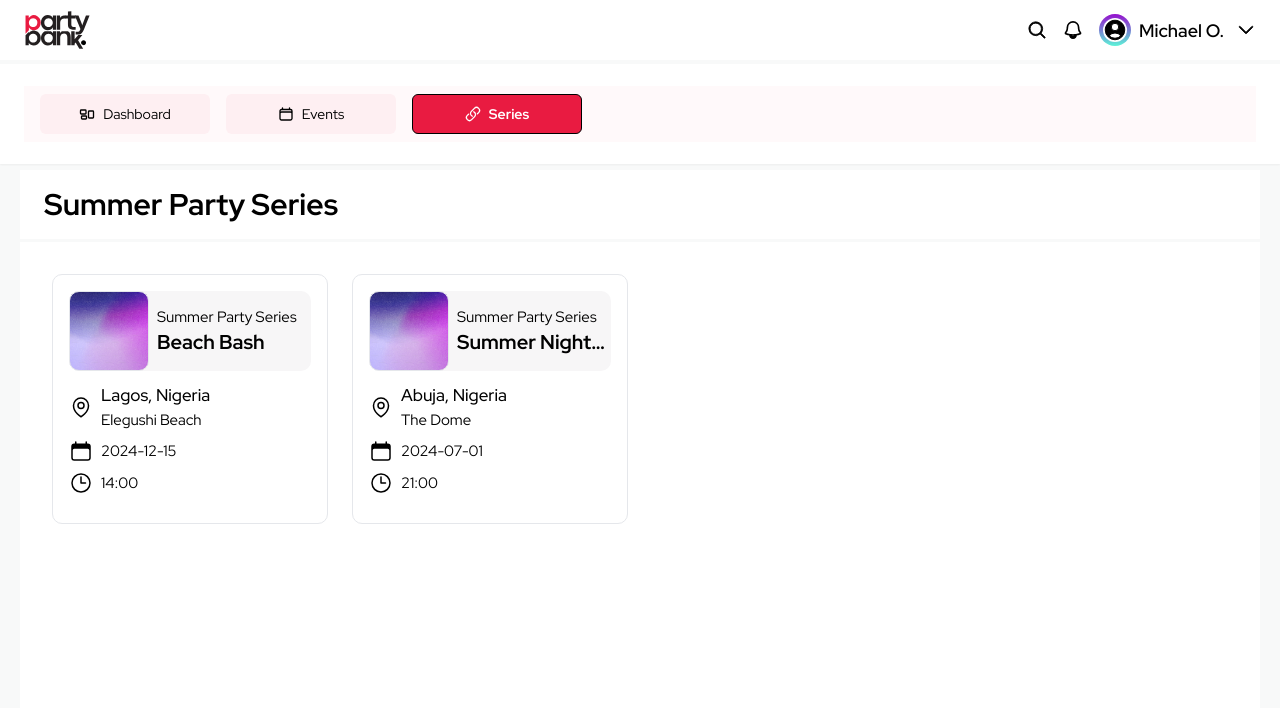
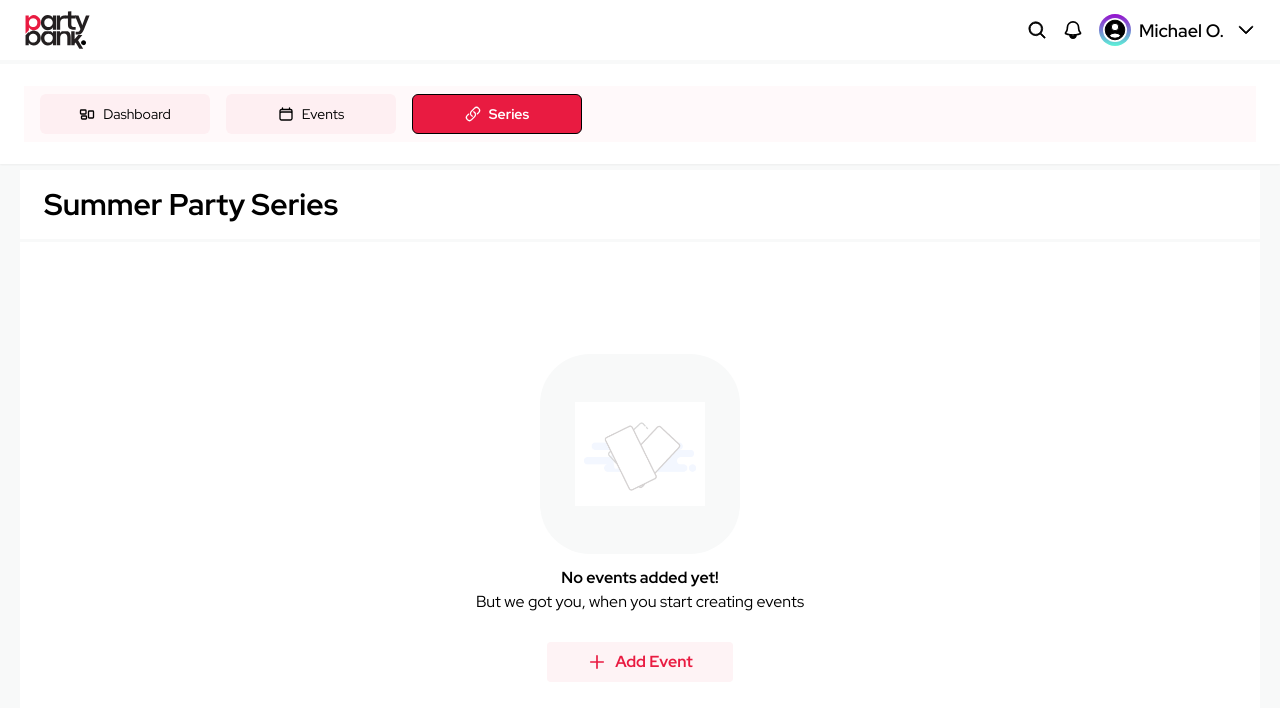
Before and after one commit to dejmartins/partybank-organizer, a Next.js app: page /dashboard/series/series_001/events in a window 1280 px wide. Shown: the top 708 px of the page. Built offline with nearby package versions, Linux system fonts and the light colour scheme.

Commit message:
series: added add-event button beneath empty state

```diff
--- a/app/dashboard/events/page.tsx
+++ b/app/dashboard/events/page.tsx
@@ -73,12 +73,12 @@ export default function Page() {
               </div>
             ))}
             <div className={`${statusFilter === 'upcoming' ? 'block' : 'hidden'}`}>
-              <AddMore mainText="New Event" subText="Create events to create more memories" />
+              <AddMore href="/" mainText="New Event" subText="Create events to create more memories" />
             </div>
           </div>
         ) : (
           <div className="md:mt-20">
-            <EmptyState />
+            <EmptyState title="No records yet!" />
           </div>
         )}
       </div>
--- a/app/dashboard/page.tsx
+++ b/app/dashboard/page.tsx
@@ -12,7 +12,7 @@ export default async function Page() {
             </div>
 
             <div className="md:mt-20 p-6 lg:p-8">
-                <EmptyState />
+                <EmptyState title="No records yet!" />
             </div>
         </main>
     )
--- a/app/dashboard/series/[id]/events/page.tsx
+++ b/app/dashboard/series/[id]/events/page.tsx
@@ -1,7 +1,9 @@
 'use client'
 
 import { series } from "@/app/lib/placeholder-data";
+import EmptyState from "@/app/ui/dashboard/empty-state";
 import Card from "@/app/ui/events/card";
+import { PlusIcon } from "@heroicons/react/24/outline";
 import { usePathname } from "next/navigation";
 
 export default function Page() {
@@ -36,7 +38,14 @@ export default function Page() {
                         ))}
                     </div>
                 ) : (
-                    <p>No events found for this series.</p>
+                    <div className="md:mt-20 flex flex-col items-center">
+                        <EmptyState title="No events added yet!" />
+
+                        <button className="flex items-center justify-center gap-2 bg-[#E91B410D] text-[var(--pb-c-red)] font-[700] mt-7 rounded-[4px] w-[186px] py-2 cursor-pointer">
+                            <PlusIcon className="w-5 stroke-[2px]" />
+                            Add Event
+                        </button>
+                    </div>
                 )}
             </div>
         </main>
--- a/app/dashboard/series/page.tsx
+++ b/app/dashboard/series/page.tsx
@@ -32,7 +32,7 @@ export default async function Page() {
                     </div>
                 ) : (
                     <div className="md:mt-20">
-                        <EmptyState />
+                        <EmptyState title="No records yet!" />
                     </div>
                 )}
             </div>
--- a/app/lib/placeholder-data.ts
+++ b/app/lib/placeholder-data.ts
@@ -5,34 +5,34 @@ export const series = [
     "description": "A collection of the hottest summer parties and events in the city.",
     "image_url": "https://res.cloudinary.com/drddoxnsi/image/upload/v1720742531/PARTYBANK/rave_cmqhw8.png",
     "events": [
-      {
-        "id": "event_001",
-        "name": "Beach Bash",
-        "location": {
-          "city": "Lagos",
-          "state": "Lagos State",
-          "country": "Nigeria"
-        },
-        "venue": "Elegushi Beach",
-        "date": "2024-12-15",
-        "startTime": "14:00",
-        "image": null,
-        "status": "upcoming"
-      },
-      {
-        "id": "event_002",
-        "name": "Summer Night Rave",
-        "location": {
-          "city": "Abuja",
-          "state": "Federal Capital Territory",
-          "country": "Nigeria"
-        },
-        "venue": "The Dome",
-        "date": "2024-07-01",
-        "startTime": "21:00",
-        "image": null,
-        "status": "active"
-      }
+      // {
+      //   "id": "event_001",
+      //   "name": "Beach Bash",
+      //   "location": {
+      //     "city": "Lagos",
+      //     "state": "Lagos State",
+      //     "country": "Nigeria"
+      //   },
+      //   "venue": "Elegushi Beach",
+      //   "date": "2024-12-15",
+      //   "startTime": "14:00",
+      //   "image": null,
+      //   "status": "upcoming"
+      // },
+      // {
+      //   "id": "event_002",
+      //   "name": "Summer Night Rave",
+      //   "location": {
+      //     "city": "Abuja",
+      //     "state": "Federal Capital Territory",
+      //     "country": "Nigeria"
+      //   },
+      //   "venue": "The Dome",
+      //   "date": "2024-07-01",
+      //   "startTime": "21:00",
+      //   "image": null,
+      //   "status": "active"
+      // }
     ]
   },
   {
--- a/app/ui/dashboard/empty-state.tsx
+++ b/app/ui/dashboard/empty-state.tsx
@@ -1,12 +1,12 @@
 import Image from "next/image";
 
-export default function EmptyState() {
+export default function EmptyState({ title }: { title: string }) {
     return (
         <div className="w-full flex flex-col items-center mt-12 md:mt-0">
             <div className="bg-[#F8F9F9] rounded-[50px] w-[200px] h-[200px] flex items-center justify-center mb-3">
                 <Image src='/empty-state.png' width={130} height={130} alt="Blank Phone Screens" />
             </div>
-            <p className="font-[700]">No records yet!</p>
+            <p className="font-[700]">{title}</p>
             <p className="text-[12px] md:text-[16px]">But we got you, when you start creating events</p>
         </div>
     )
```
